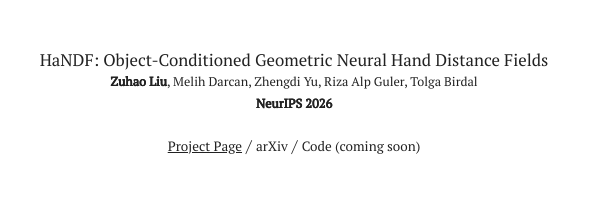
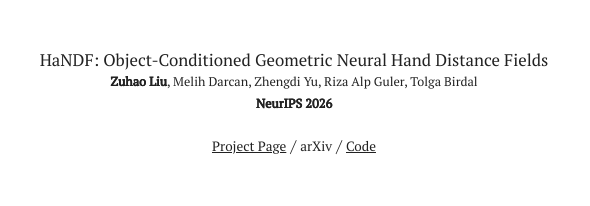
Before and after one commit to ZuhaoLiu/zuhaoliu.github.io, a plain HTML site: page index.html in a window 1280 px wide. Shown: the part 860-1066 px from the top of the page, 214-804 px from the left. Drawn offline with Linux system fonts and the light colour scheme.

Commit message:
handf code link
Co-Authored-By: Claude Opus 5.5 <noreply@anthropic.com>

```diff
--- a/index.html
+++ b/index.html
@@ -147,7 +147,7 @@
 		<div style="font-size: 75%">
 <strong style="font-weight: 1000;     text-shadow: 0.1px 0.1px;">Zuhao Liu</strong>, Melih Darcan, Zhengdi Yu, Riza Alp Guler, Tolga Birdal<br>
 <strong style="font-weight: 1000;     text-shadow: 0.1px 0.1px;">NeurIPS 2026</strong> <br><br></div>
-              <a href="https://circle-group.github.io/research/HaNDF/" style="font-size: 80%">Project Page</a> / <a style="font-size: 80%">arXiv</a> / <a style="font-size: 80%">Code (coming soon)</a> </center>
+              <a href="https://circle-group.github.io/research/HaNDF/" style="font-size: 80%">Project Page</a> / <a style="font-size: 80%">arXiv</a> / <a href="https://github.com/circle-group/HaNDF" style="font-size: 80%">Code</a> </center>
 <p></p>
               </td>
               <td width="33%" height="100%" align="left">
```
